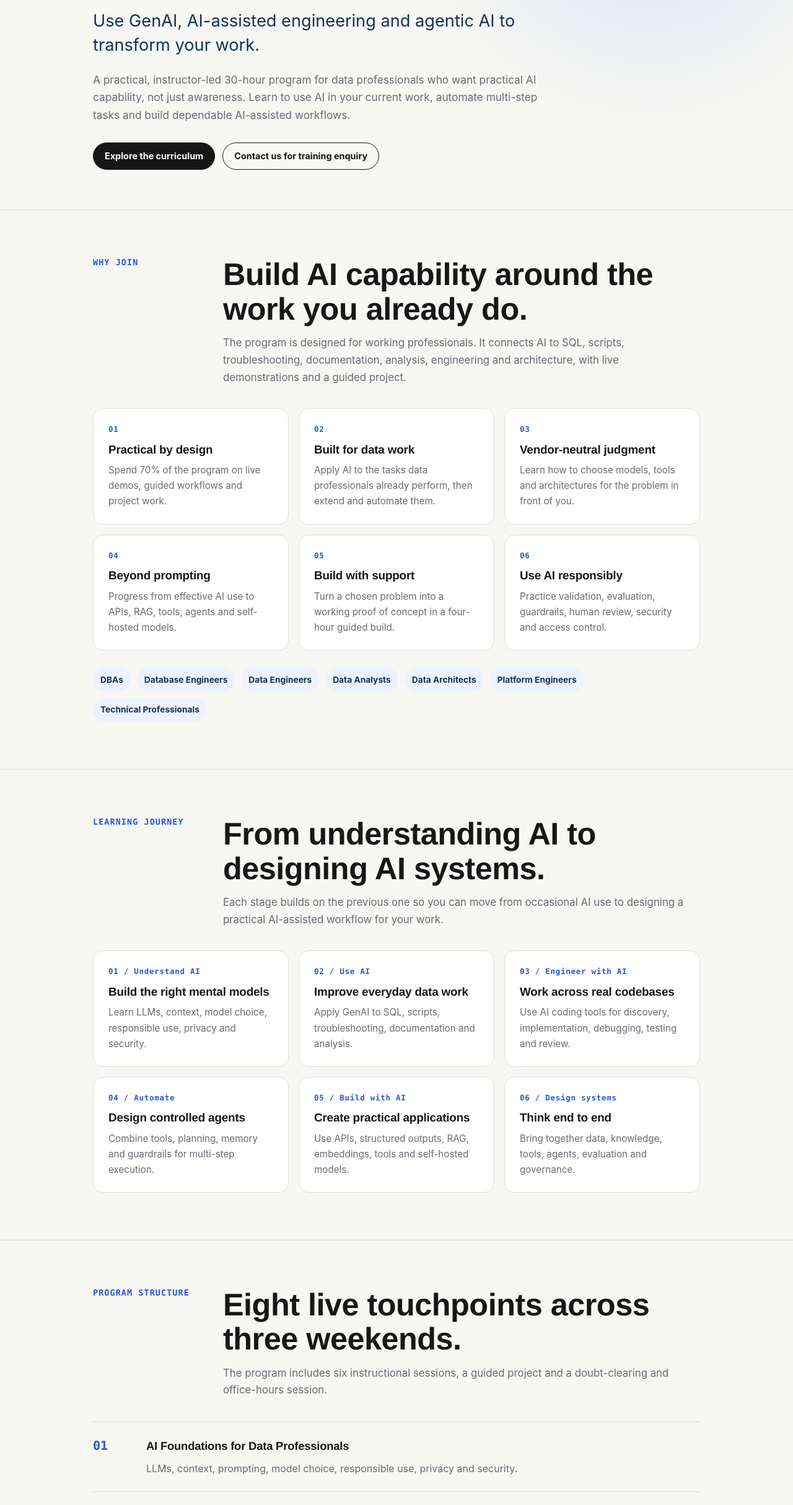
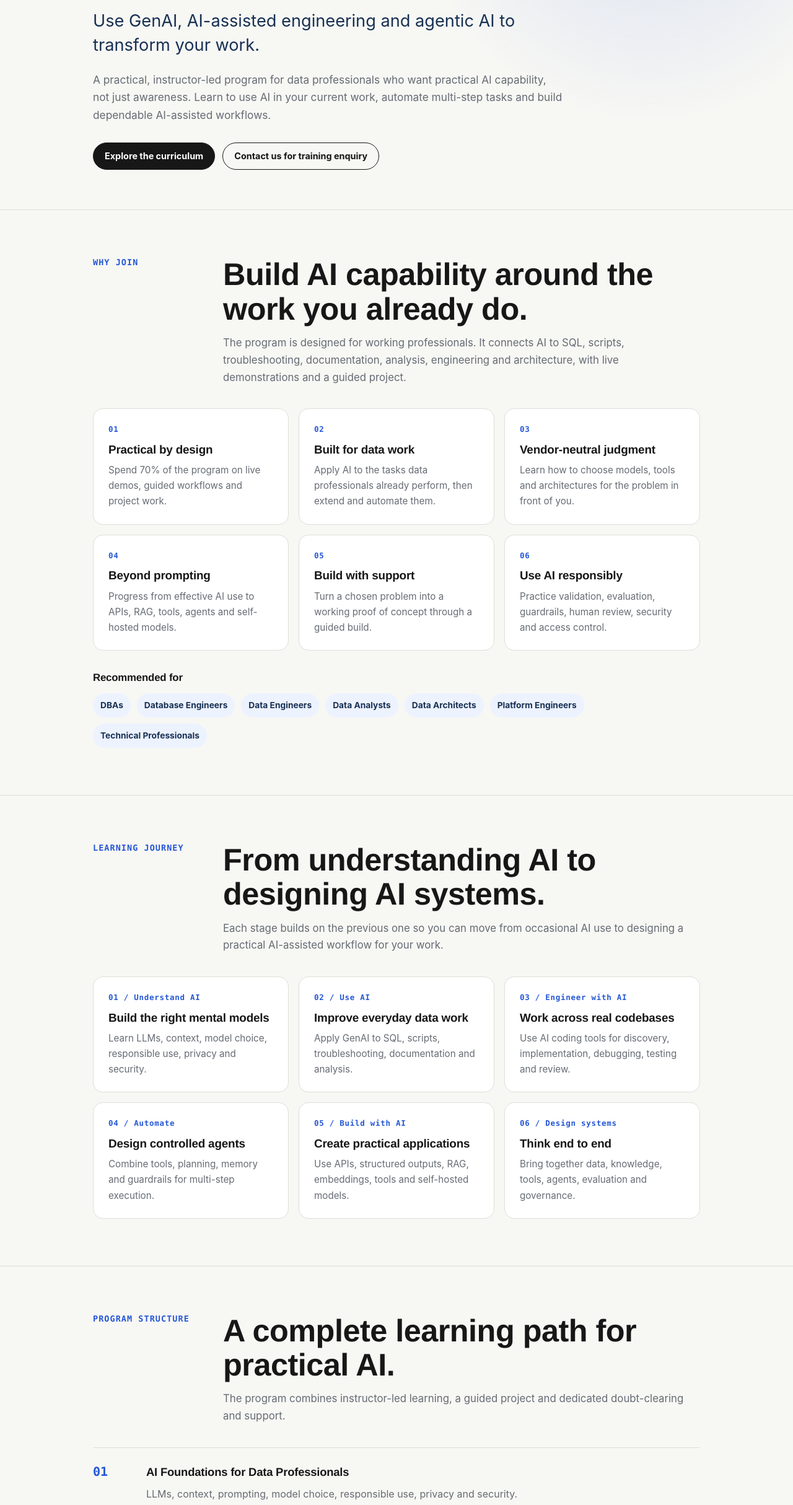
Before and after one commit to vinay-cg/datartha.github.io, a plain HTML site: page course/index.html in a window 1280 px wide. Shown: the part 318-2747 px from the top of the page at 62% size. Drawn offline with Linux system fonts and the light colour scheme.

Commit message:
Refine course audience and program details

```diff
--- a/assets/course.css
+++ b/assets/course.css
@@ -283,7 +283,13 @@ h2 {
   display: flex;
   flex-wrap: wrap;
   gap: 10px;
-  margin-top: 28px;
+  margin-top: 12px;
+}
+
+.audience-title {
+  margin: 30px 0 0;
+  font-size: 1.05rem;
+  color: var(--text);
 }
 
 .audience span {
--- a/course/index.html
+++ b/course/index.html
@@ -3,7 +3,7 @@
 <head>
   <meta charset="utf-8" />
   <meta name="viewport" content="width=device-width, initial-scale=1" />
-  <meta name="description" content="AI for Data Professionals - a practical 30-hour live online program covering Generative AI, AI-assisted engineering, agentic AI and enterprise AI systems." />
+  <meta name="description" content="AI for Data Professionals - a practical live online program covering Generative AI, AI-assisted engineering, agentic AI and enterprise AI systems." />
   <meta name="theme-color" content="#f7f7f4" />
   <link rel="icon" type="image/png" href="../assets/favicon-light.png" />
   <link rel="apple-touch-icon" href="../assets/favicon-light.png" />
@@ -54,9 +54,9 @@
           Use GenAI, AI-assisted engineering and agentic AI to transform your work.
         </p>
         <p class="hero-intro">
-          A practical, instructor-led 30-hour program for data professionals who want
-          practical AI capability, not just awareness. Learn to use AI in your current
-          work, automate multi-step tasks and build dependable AI-assisted workflows.
+          A practical, instructor-led program for data professionals who want practical
+          AI capability, not just awareness. Learn to use AI in your current work,
+          automate multi-step tasks and build dependable AI-assisted workflows.
         </p>
         <div class="actions">
           <a class="button primary" href="#curriculum">Explore the curriculum</a>
@@ -103,7 +103,7 @@
           <article class="card">
             <div class="card-number">05</div>
             <h3>Build with support</h3>
-            <p>Turn a chosen problem into a working proof of concept in a four-hour guided build.</p>
+            <p>Turn a chosen problem into a working proof of concept through a guided build.</p>
           </article>
           <article class="card">
             <div class="card-number">06</div>
@@ -112,7 +112,8 @@
           </article>
         </div>
 
-        <div class="audience" aria-label="Intended audience">
+        <h3 class="audience-title">Recommended for</h3>
+        <div class="audience" aria-label="Recommended audience">
           <span>DBAs</span>
           <span>Database Engineers</span>
           <span>Data Engineers</span>
@@ -177,10 +178,10 @@
         <div class="section-head">
           <div class="section-kicker">Program structure</div>
           <div>
-            <h2>Eight live touchpoints across three weekends.</h2>
+            <h2>A complete learning path for practical AI.</h2>
             <p class="lead">
-              The program includes six instructional sessions, a guided project and a
-              doubt-clearing and office-hours session.
+              The program combines instructor-led learning, a guided project and
+              dedicated doubt-clearing and support.
             </p>
           </div>
         </div>
@@ -238,7 +239,7 @@
           <article class="session">
             <div class="session-number">08</div>
             <div>
-              <h3>Doubt Clearing and Office Hours</h3>
+              <h3>Doubt Clearing and Support</h3>
               <p>Bring a real problem for troubleshooting, architecture review, reliability review and next-step planning.</p>
             </div>
           </article>
@@ -284,11 +285,11 @@
 
         <div class="instructor">
           <div class="instructor-card">
-            <h3>Vinay G</h3>
-            <p><strong>AI and Data Architect with 18+ years of engineering experience.</strong></p>
+            <h3>Vinay C G</h3>
+            <p><strong>More than 18 years of experience across databases, data engineering, cloud platforms and AI.</strong></p>
             <p>
-              Experience across databases, distributed systems, machine learning,
-              Generative AI and modern AI development and coding-agent platforms.
+              I teach from first principles: start with the fundamentals, understand
+              the architecture, then work upward to the tools.
             </p>
           </div>
           <div class="contact-card">
```
